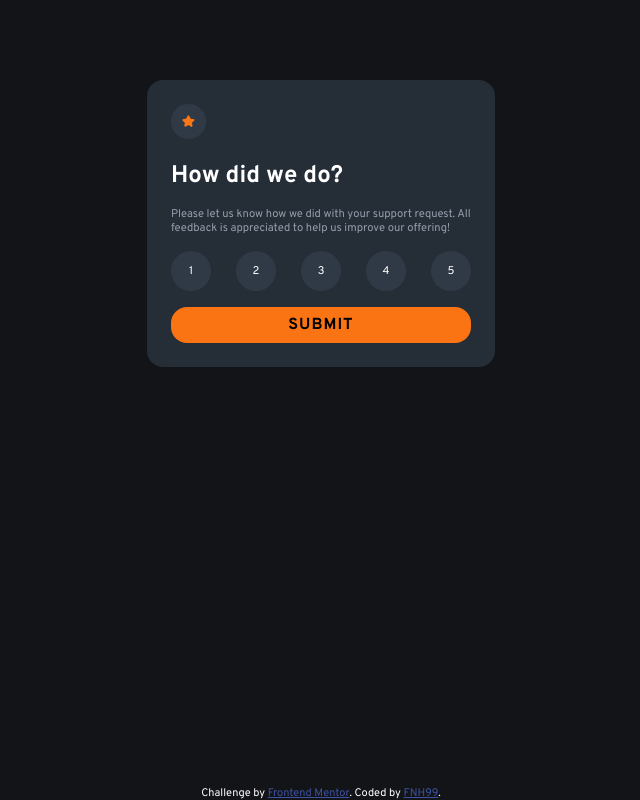
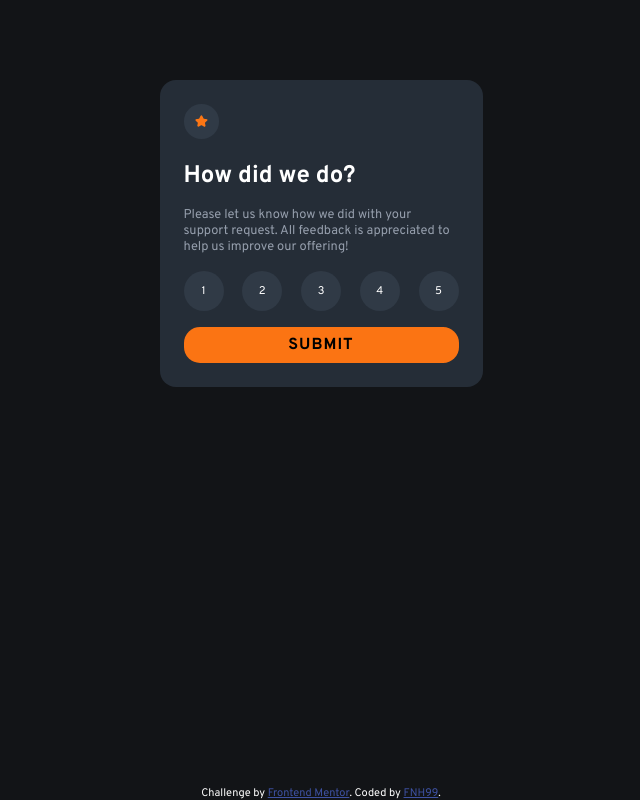
Before and after one commit to Effel0399/interactive-rating-component-main, a plain HTML site: page index.html in a window 1280 px wide. Shown: the whole page, without its empty margins (319-959 px from the left). Drawn offline with Linux system fonts and the light colour scheme.

Commit message:
font styling

```diff
--- a/style.css
+++ b/style.css
@@ -22,7 +22,7 @@ body {
 }
 
 .card {
-    max-width: 300px;
+    max-width: 275px;
     margin: 80px auto;
     background-color: var(--Dark-Blue);
     padding: 1.5rem;
@@ -48,7 +48,7 @@ h2 {
 
 p {
     margin-top: 1rem;
-    font-size: .7rem;
+    font-size: .8rem;
     margin-bottom: 1rem;
     color: var(--Light-Grey);
 }
@@ -94,6 +94,7 @@ p {
 
 #thank-card {
     display: none;
+    text-align: center;
 }
 
 .thank-img img {
```
